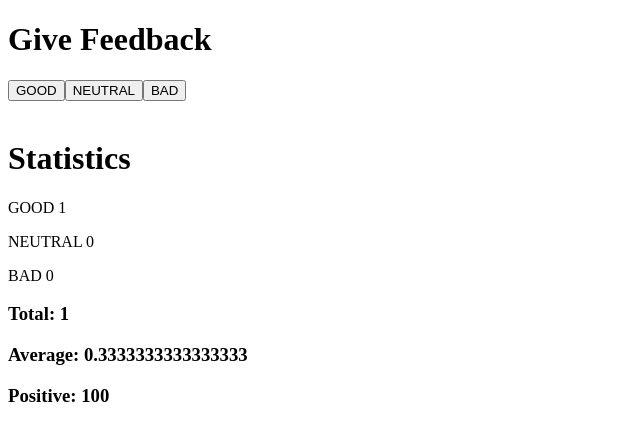
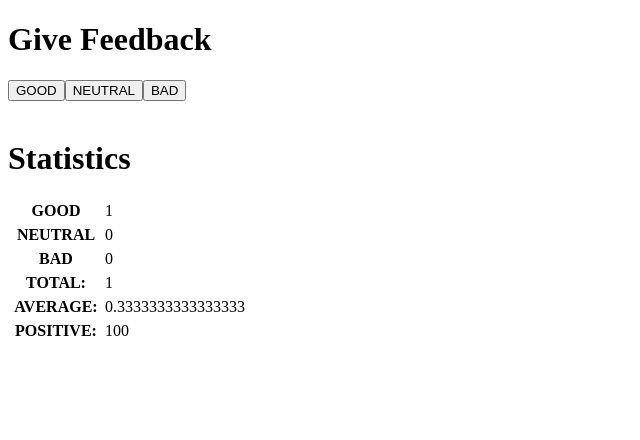
Before and after one commit to quiquecampos92/fullStackOpen, a React (Vite) app in the folder part1/unicafe/: page / in a window 1280 px wide. Both pictures are taken after a click on the button "GOOD". Shown: the top 440 px of the page, without its empty margins (0-640 px from the left). Built offline with nearby package versions, Linux system fonts and the light colour scheme.

Commit message:
part1 e.1.11 unicafe paso 6

```diff
--- a/part1/unicafe/src/App.jsx
+++ b/part1/unicafe/src/App.jsx
@@ -11,13 +11,21 @@ const Button = (props) => {
 }
 //Counter Component
 const Counter = (props) => {
-  const { text, count } = props
+  const { text, count } = props;
   return (
     <>
-      <p>{text} {count}</p>
+      <table>
+        <tbody>
+          <tr>
+            <th style={{ width: '90px' }}>{text}</th>
+            <td>{count}</td>
+          </tr>
+        </tbody>
+      </table>
     </>
-  )
-}
+  );
+};
+
 
 const Statics = ({ good, neutral, bad }) => {
 
@@ -40,9 +48,9 @@ const Statics = ({ good, neutral, bad }) => {
             <Counter text="GOOD" count={good} />
             <Counter text="NEUTRAL" count={neutral} />
             <Counter text="BAD" count={bad} />
-            <h3>Total: {total}</h3>
-            <h3>Average: {average}</h3>
-            <h3>Positive: {positive}</h3>
+            <Counter text="TOTAL: " count={total} />
+            <Counter text="AVERAGE: " count={average} />
+            <Counter text="POSITIVE: " count={positive} />
           </>
         )
       }
```
